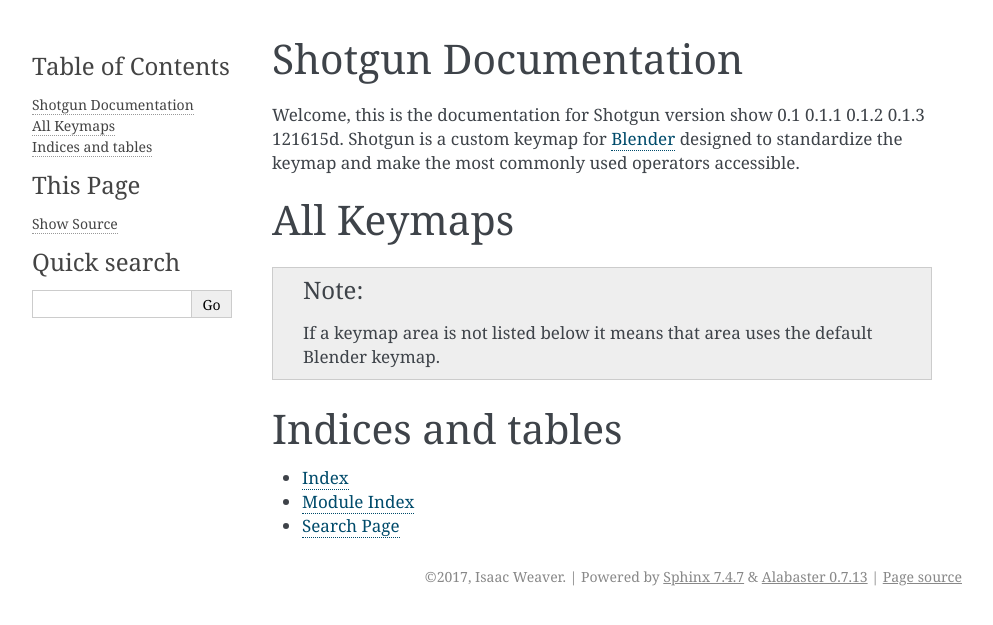
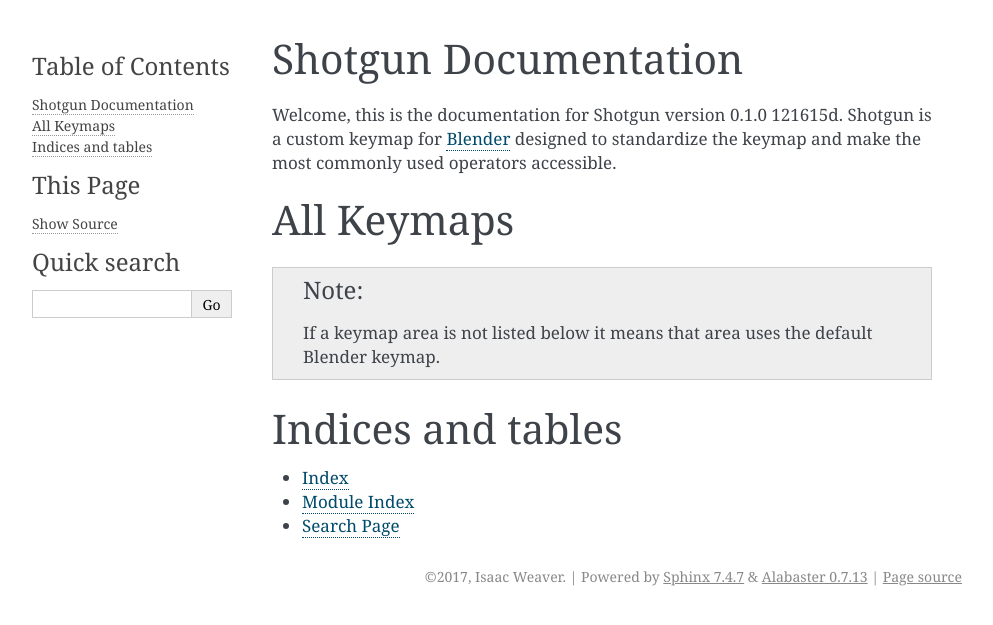
Before and after one commit to wisaac407/shotgun, a Sphinx documentation site: the page built from doc/index.rst, in a window 1280 px wide. Shown: the top 625 px of the page, without its empty margins (148-1141 px from the left). Built offline with Sphinx 7.4.7, drawn with Linux system fonts in a browser that asks for light colours; pages that are not in the unit, such as notebooks, are missing from menus.

Commit message:
Travis build: 29

```diff
--- a/doc/conf.py
+++ b/doc/conf.py
@@ -14,16 +14,8 @@
 copyright = '2017, Isaac Weaver'
 author = 'Isaac Weaver'
 
-version = 'show
-0.1
-0.1.1
-0.1.2
-0.1.3 121615d'
-release = 'show
-0.1
-0.1.1
-0.1.2
-0.1.3 121615d'
+version = '0.1.0 121615d'
+release = '0.1.0 121615d'
 
 intersphinx_mapping = {
     'blender': ('http://docs.blender.org/api/blender_python_api_master/', '../blender_objects.inv')
--- a/doc/index.rst
+++ b/doc/index.rst
@@ -1,11 +1,7 @@
 
 Shotgun Documentation
 =====================
-Welcome, this is the documentation for Shotgun version show
-0.1
-0.1.1
-0.1.2
-0.1.3 121615d.
+Welcome, this is the documentation for Shotgun version 0.1.0 121615d.
 Shotgun is a custom keymap for `Blender <http://www.blender.org>`_ designed to standardize the keymap and make the most
 commonly used operators accessible.
 
```
